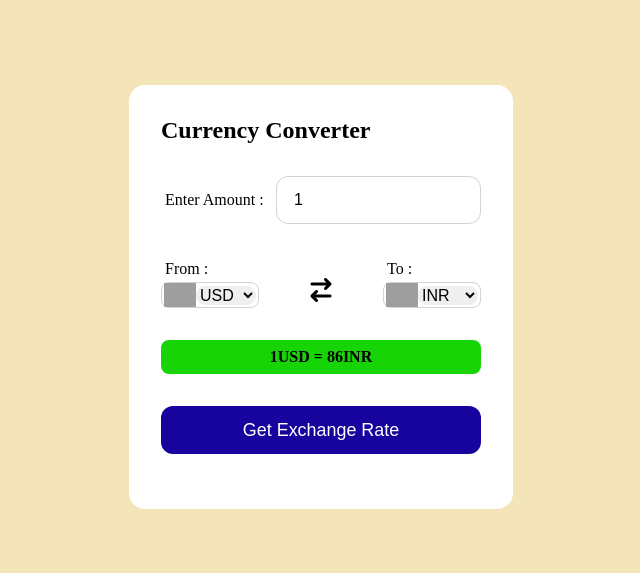
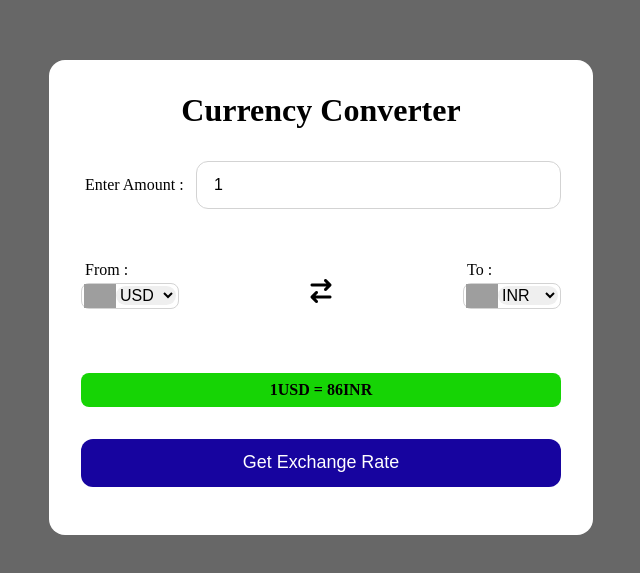
Before and after one commit to cwayush/currency_converter, a plain HTML site: page index.html in a window 1280 px wide. Shown: the part 103-676 px from the top of the page, without its empty margins (319-959 px from the left). Drawn offline with Linux system fonts and the light colour scheme; no server answers; grey boxes are pictures that could not be loaded.

Commit message:
Update_some

```diff
--- a/index.html
+++ b/index.html
@@ -9,7 +9,7 @@
 </head>
 <body>
     <div class="container">
-        <h2>Currency Converter</h2>
+        <h2 class="msg_curr">Currency Converter</h2>
         <form>
             <div class="amount">
                 <p>Enter Amount :</p>
--- a/style.css
+++ b/style.css
@@ -2,21 +2,29 @@
     margin: 0;
     padding: 0;
 }
+
 
 body{
     display: flex;
     justify-content: center;
     align-items: center;
     min-height: 100vh;
-    background-color: #f4e4ba;
+    background-color: rgb(103, 103, 103);
 }
 
 .container{
     background-color: white;
     padding: 2rem;
     border-radius: 1rem;
-    min-height: 45vh;
-    width: 40vh;
+    min-height: 50vh;
+    width: 60vh;
+}
+
+.msg_curr {
+    display: flex;
+    justify-content: center;
+    align-items: center;
+    font-size: 2rem;
 }
 
 form{
@@ -63,7 +71,7 @@ form input {
     display: flex;
     justify-content: space-between;
     align-items: center;
-    margin-top: 2rem;
+    margin-top: 3rem;
 
 }
 
@@ -92,7 +100,7 @@ form input {
 }
 
 .msg{
-    margin-top: 2rem;
+    margin-top: 4rem;
     margin-bottom: 2rem;
     font-weight: bold;
     background-color: #16d405;
```
